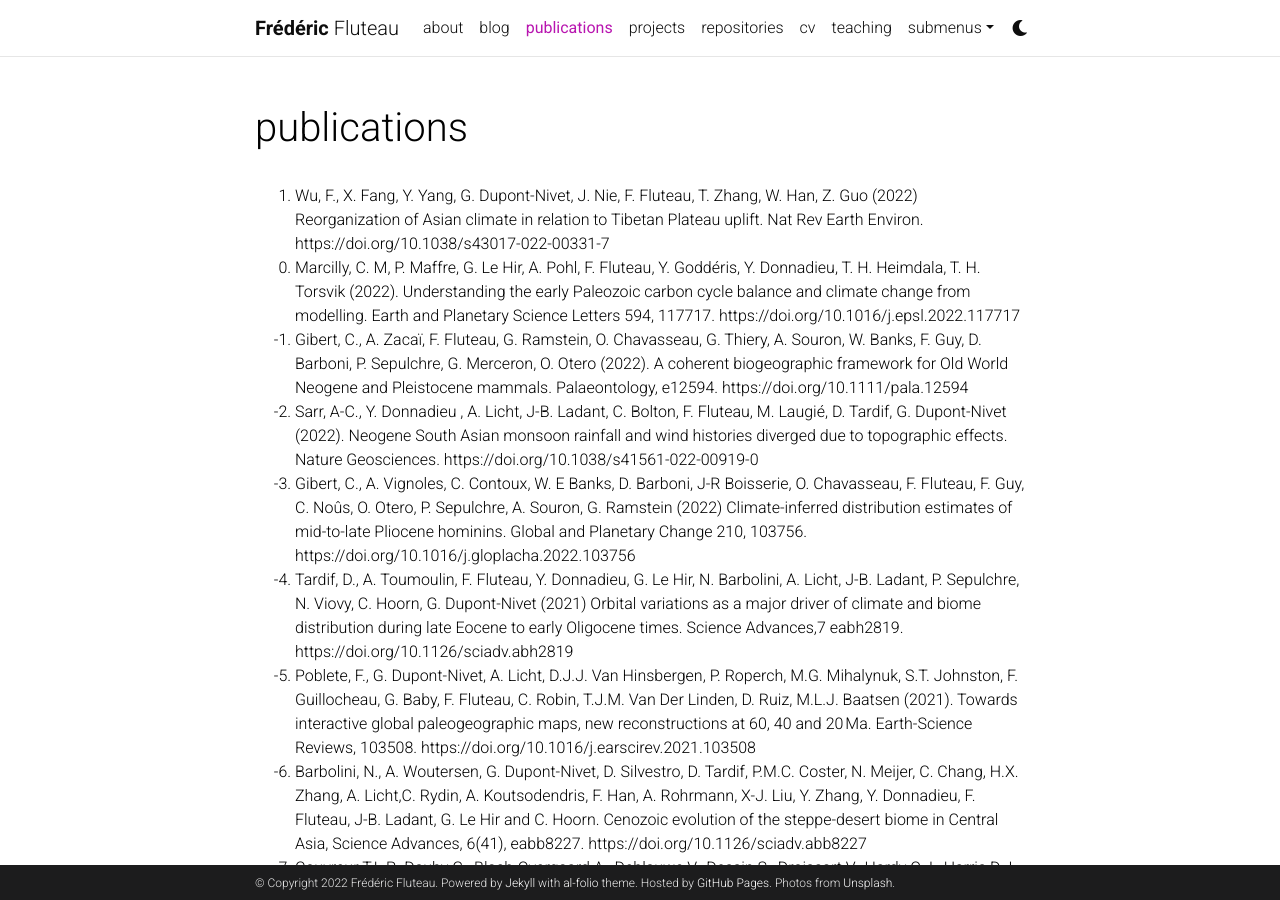
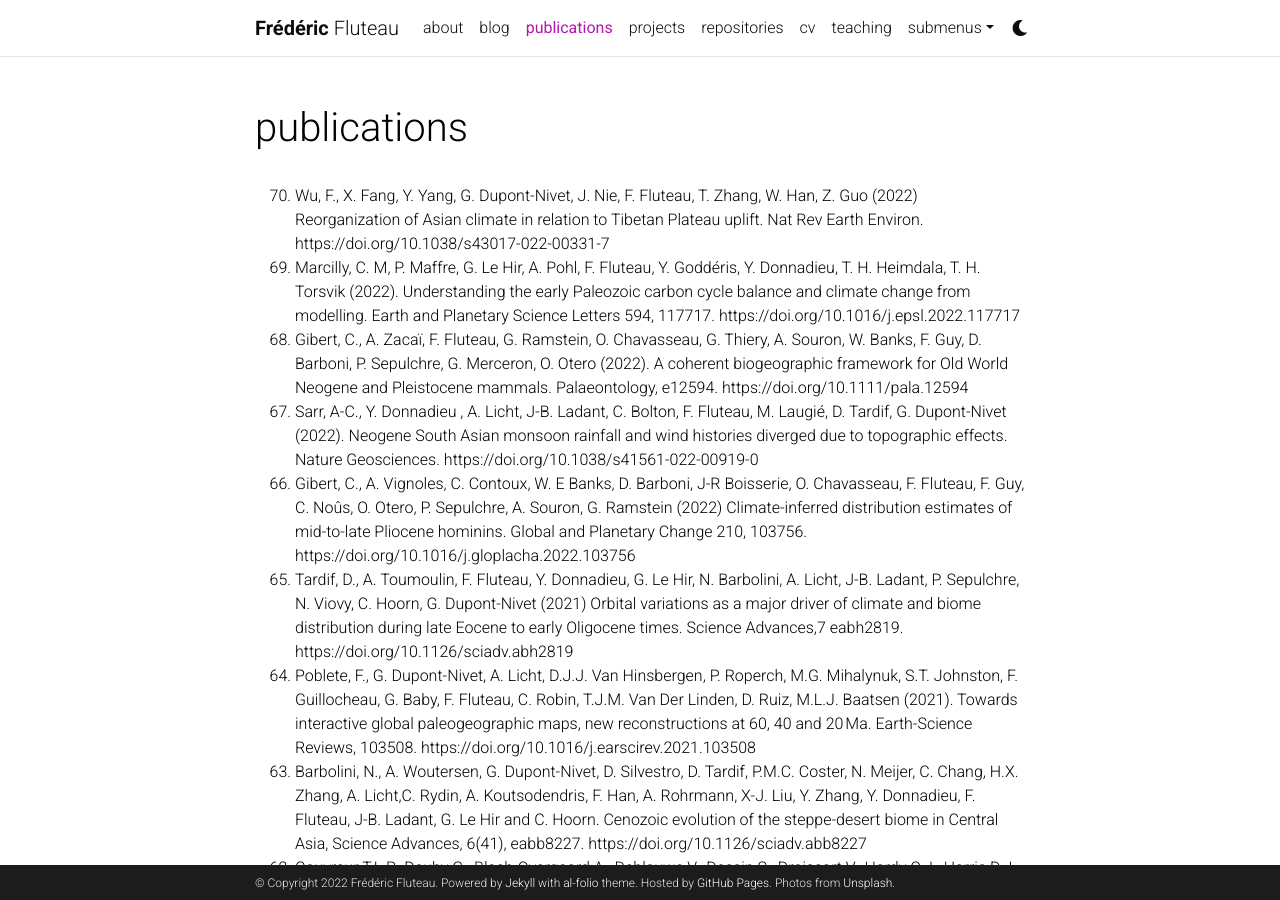
Before and after one commit to fredflut/fredflut.github.io, a Jekyll site: the page built from _pages/publications.md, in a window 1280 px wide and 900 px high. Built offline with Jekyll 4.4.1, drawn with Linux system fonts in a browser that asks for light colours; comment, search, counter and statistics services are not loaded; a style sheet for code colours, icons or effects is not loaded.

Commit message:
Update publications.md

```diff
--- a/_pages/publications.md
+++ b/_pages/publications.md
@@ -15,7 +15,7 @@ nav_order: 1
 
 </div>
 
-<ol reversed start="1">
+<ol reversed start="70">
 <li> Wu, F., X. Fang, Y. Yang, G. Dupont-Nivet, J. Nie, F. Fluteau, T. Zhang, W. Han, Z. Guo (2022) Reorganization of Asian climate in relation to Tibetan Plateau uplift. Nat Rev Earth Environ. https://doi.org/10.1038/s43017-022-00331-7 </li>
 
 
```
